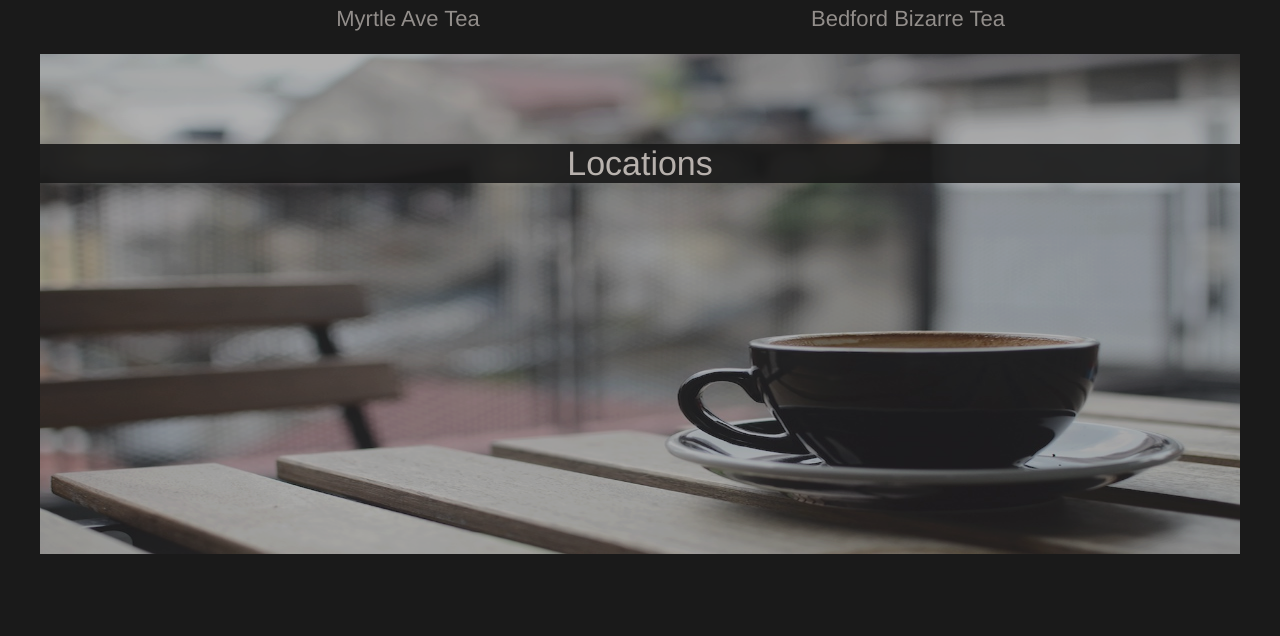
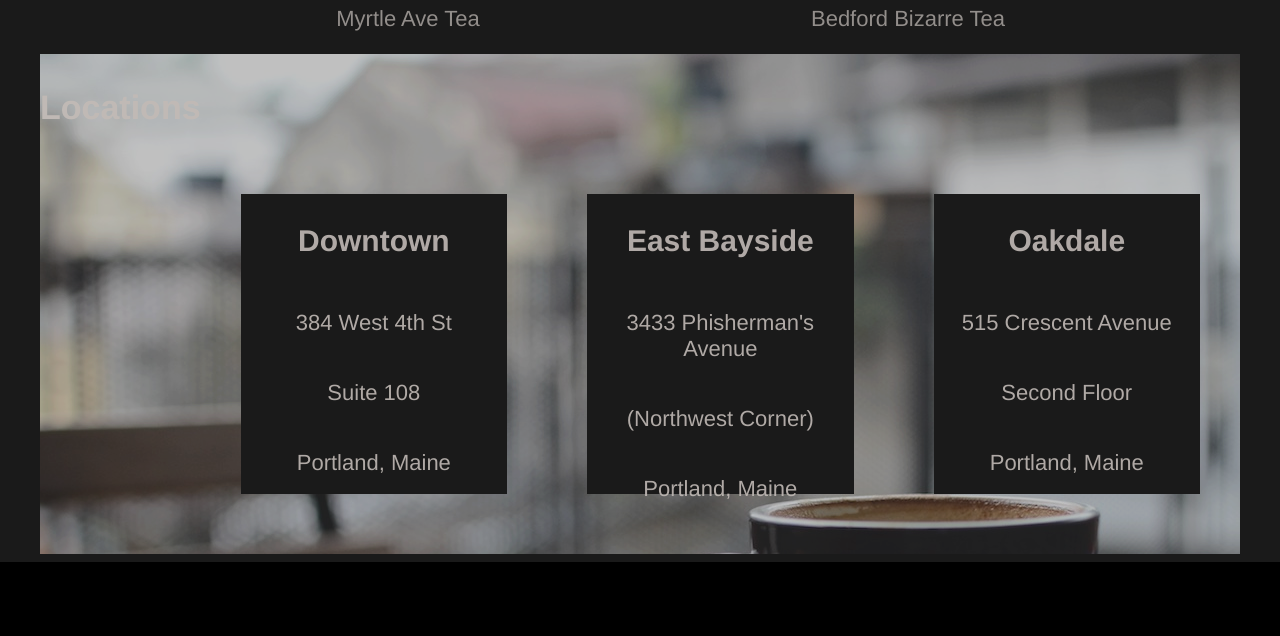
Before and after one commit to MissNaturalLife/tea_cozy, a plain HTML site: page index.html in a window 1280 px wide. Shown: the part 1531-2167 px from the top of the page. After the commit the page ends 2093 px from the top, so only its background shows below. Drawn offline with Linux system fonts and the light colour scheme.

Commit message:
Work on location section.

```diff
--- a/index.html
+++ b/index.html
@@ -47,8 +47,25 @@
 		</div>
 	</div>
 	<div class="location">
-		<img src="./resources/images/locations.jpg">
 		<p id="header">Locations</p>
+		<div>
+			<p id="small_header">Downtown</p>
+			<p>384 West 4th St</p>
+			<p>Suite 108</p>
+			<p>Portland, Maine</p>
+		</div>
+		<div>
+			<p id="small_header">East Bayside</p>
+			<p>3433 Phisherman's Avenue</p>
+			<p>(Northwest Corner)</p>
+			<p>Portland, Maine</p>
+		</div>
+		<div>
+			<p id="small_header">Oakdale</p>
+			<p>515 Crescent Avenue</p>
+			<p>Second Floor</p>
+			<p>Portland, Maine</p>
+		</div>
 	</div>
 
 </div>
--- a/resources/style.css
+++ b/resources/style.css
@@ -2,9 +2,12 @@
 	font-family: Helvetica;
 	font-size: 22px;
 	color: seashell;
-	background-color: black;
 	opacity: 0.9;
 	text-align: center;
+}
+
+body{
+	background-color: black;
 }
 
 header{
@@ -36,6 +39,7 @@ nav span{
 	bottom: 350px;
 	z-index: 2;
 	opacity: 1;
+	background-color: black;
 }
 
 .mission_statement h2{
@@ -68,9 +72,26 @@ nav span{
 	margin: 0 auto;
 }
 
-.location img{
+.location {
+	background-image: url("./images/locations.jpg");
+	display: flex;
 	height: 500px;
 	width: 1200px;
+	margin: 0 auto;
+	text-align: center;
+}
+
+.location div{
+	background-color: black;
+	opacity: 1;
+	height: 300px;
+	width: 300px;
+	display: flex;
+	flex-direction: column;
+	position: relative;
+	top: 100px;
+	margin: 40px;
+	justify-content: space-around;
 }
 
 .images{
@@ -79,6 +100,12 @@ nav span{
 	align-items: center;
 	margin: 10px;
 }
+
+#small_header{
+	font-size: 30px;
+	font-weight: bold;
+}
+
 #main-background{
 	height: 700px;
 	z-index: 1;
@@ -92,7 +119,6 @@ nav span{
 
 #header{
 	font-size: 34px;
-	position: relative;
-	bottom: 450px;
-	background-color: none;
+	font-weight: bold;
+	opacity: 1;
 }
```
